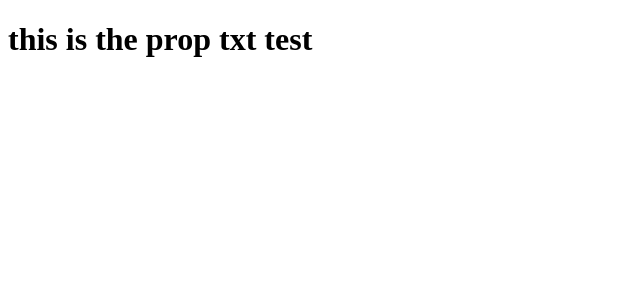
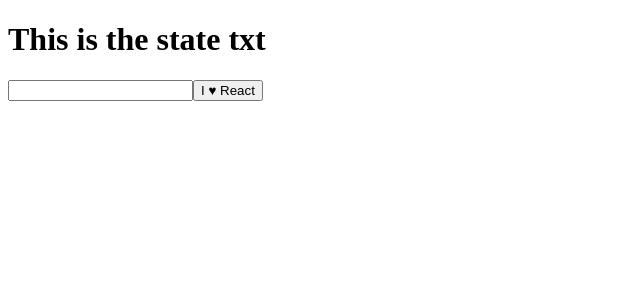
Before and after one commit to katieisnell/react-dev, a React (Create React App) app in the folder react-app/: page / in a window 1280 px wide. Shown: the top 300 px of the page, without its empty margins (0-640 px from the left). Built offline with nearby package versions, Linux system fonts and the light colour scheme.

Commit message:
Added reusable Widget and Button components

```diff
--- a/react-app/src/App.js
+++ b/react-app/src/App.js
@@ -1,10 +1,54 @@
 import React from 'react';
 
+import PropTypes from 'prop-types'
+
 class App extends React.Component {
+  constructor() {
+    super();
+    this.state = {
+      txt: 'This is the state txt'
+    }
+  }
+
+  update( e ) {
+    this.setState({
+      txt: e.target.value
+    })
+  }
 
   render() {
     let txt = this.props.txt
-    return <h1>{txt}</h1>
+    return (
+      <div>
+        <h1>{this.state.txt}</h1>
+        <Widget update={this.update.bind(this)}/>
+        <Button>I <Heart/> React</Button>
+      </div>
+    )
   }
 }
+
+class Heart extends React.Component {
+  render() {
+    return <span>&hearts;</span>
+  }
+}
+
+const Widget = (props) => {
+  return <input type="text" onChange={props.update} />
+}
+
+const Button = (props) => {
+  return <button>{props.children}</button>
+}
+
+App.propTypes = {
+  txt: PropTypes.string,
+  cat: PropTypes.number.isRequired
+}
+
+App.defaultProps = {
+  txt: "This is the default txt"
+}
+
 export default App
```
